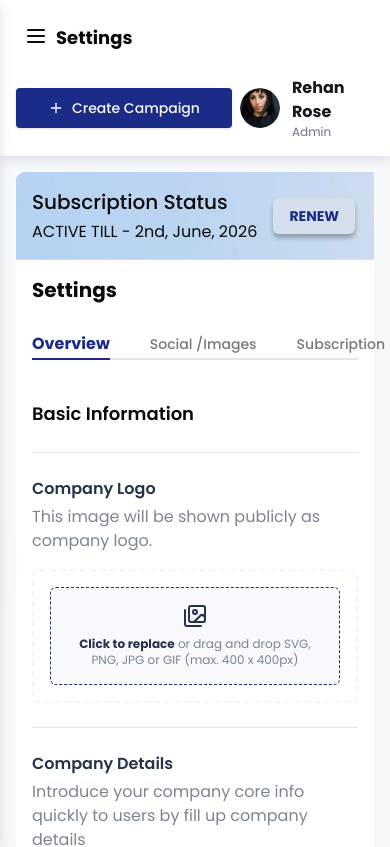
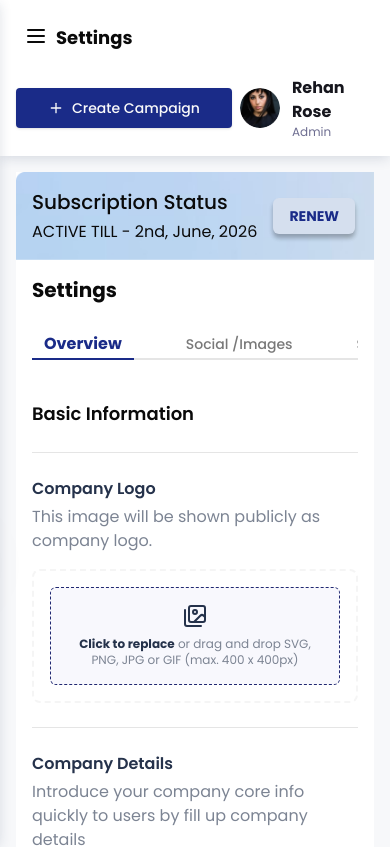
Before and after one commit to stanstancee/coupons-worldwide, a Next.js app: page /dashboard/settings in a window 390 px wide. Shown: the top 847 px of the page. Built offline with nearby package versions, Linux system fonts and the light colour scheme.

Commit message:
update tabs responsiveness

```diff
--- a/src/app/globals.css
+++ b/src/app/globals.css
@@ -133,3 +133,15 @@ body {
   100%{background-position: left}
 
 }
+
+
+@layer utilities {
+  .scrollbar-hide::-webkit-scrollbar {
+    display: none;
+  }
+
+  .scrollbar-hide {
+    -ms-overflow-style: none;
+    scrollbar-width: none;
+  }
+}
--- a/src/app/profile/create/CompanyDetails.tsx
+++ b/src/app/profile/create/CompanyDetails.tsx
@@ -36,7 +36,7 @@ interface CompanyDetailsProps {
 
 const formSchema = z.object({
   name: z.string().min(3),
-  size: z.string().min(1, { message: "Company size is required" }),
+  company_size: z.string().min(1, { message: "Company size is required" }),
   address: z.string().optional(),
   phone: z.string().min(3, { message: "Company phone is required" }),
   country: z.string().min(2, { message: "Company country is required" }),
@@ -77,7 +77,7 @@ const CompanyDetails: React.FC<CompanyDetailsProps> = ({ onNext }) => {
     defaultValues: {
       email: "",
       name: "",
-      size: "",
+      company_size: "",
       phone: "",
       country: "",
       state: "",
@@ -171,7 +171,7 @@ const CompanyDetails: React.FC<CompanyDetailsProps> = ({ onNext }) => {
 
           <FormField
             control={form.control}
-            name="size"
+            name="company_size"
             render={({ field }) => (
               <FormItem>
                 <FormControl>
--- a/src/components/tabs.tsx
+++ b/src/components/tabs.tsx
@@ -1,10 +1,10 @@
-"use client";
+"use client"
 
-import * as React from "react";
-import * as TabsPrimitive from "@radix-ui/react-tabs";
-import { cn } from "@/lib/utils";
+import * as React from "react"
+import * as TabsPrimitive from "@radix-ui/react-tabs"
+import { cn } from "@/lib/utils"
 
-const Tabs = TabsPrimitive.Root;
+const Tabs = TabsPrimitive.Root
 
 const TabsList = React.forwardRef<
   React.ElementRef<typeof TabsPrimitive.List>,
@@ -12,11 +12,11 @@ const TabsList = React.forwardRef<
 >(({ className, ...props }, ref) => (
   <TabsPrimitive.List
     ref={ref}
-    className={cn("inline-flex w-full", className)}
+    className={cn("inline-flex w-full overflow-x-auto scrollbar-hide", className)}
     {...props}
   />
-));
-TabsList.displayName = TabsPrimitive.List.displayName;
+))
+TabsList.displayName = TabsPrimitive.List.displayName
 
 const TabsTrigger = React.forwardRef<
   React.ElementRef<typeof TabsPrimitive.Trigger>,
@@ -25,15 +25,16 @@ const TabsTrigger = React.forwardRef<
   <TabsPrimitive.Trigger
     ref={ref}
     className={cn(
-      "inline-flex items-center justify-center whitespace-nowrap  py-1 text-sm font-medium ring-offset-white transition-all focus-visible:outline-none focus-visible:ring-2 focus-visible:ring-gray-400 focus-visible:ring-offset-2 disabled:pointer-events-none disabled:opacity-50 relative",
+      "inline-flex items-center justify-center whitespace-nowrap py-1 text-sm font-medium ring-offset-white transition-all focus-visible:outline-none focus-visible:ring-2 focus-visible:ring-gray-400 focus-visible:ring-offset-2 disabled:pointer-events-none disabled:opacity-50 relative",
       "text-[#787878] hover:text-gray-600",
-      "data-[state=active]:text-primary data-[state=active]:realative data-[state=active]:z-10 data-[state=active]:text-base data-[state=active]:after:absolute data-[state=active]:font-bold  data-[state=active]:after:bottom-0 data-[state=active]:after:left-0 data-[state=active]:after:h-0.5 data-[state=active]:after:w-full data-[state=active]:after:bg-primary ",
-      className
+      "data-[state=active]:text-primary data-[state=active]:relative data-[state=active]:z-10 data-[state=active]:text-base data-[state=active]:after:absolute data-[state=active]:font-bold data-[state=active]:after:bottom-0 data-[state=active]:after:left-0 data-[state=active]:after:h-0.5 data-[state=active]:after:w-full data-[state=active]:after:bg-primary",
+      "px-3 flex-shrink-0", // Added padding and prevent shrinking
+      className,
     )}
     {...props}
   />
-));
-TabsTrigger.displayName = TabsPrimitive.Trigger.displayName;
+))
+TabsTrigger.displayName = TabsPrimitive.Trigger.displayName
 
 const TabsContent = React.forwardRef<
   React.ElementRef<typeof TabsPrimitive.Content>,
@@ -43,11 +44,11 @@ const TabsContent = React.forwardRef<
     ref={ref}
     className={cn(
       "mt-2 ring-offset-white focus-visible:outline-none focus-visible:ring-2 focus-visible:ring-gray-400 focus-visible:ring-offset-2",
-      className
+      className,
     )}
     {...props}
   />
-));
-TabsContent.displayName = TabsPrimitive.Content.displayName;
+))
+TabsContent.displayName = TabsPrimitive.Content.displayName
 
-export { Tabs, TabsList, TabsTrigger, TabsContent };
+export { Tabs, TabsList, TabsTrigger, TabsContent }
```
